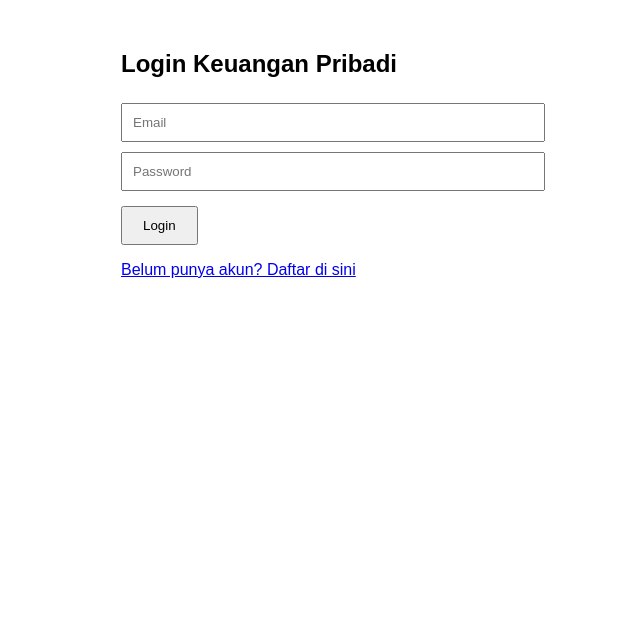
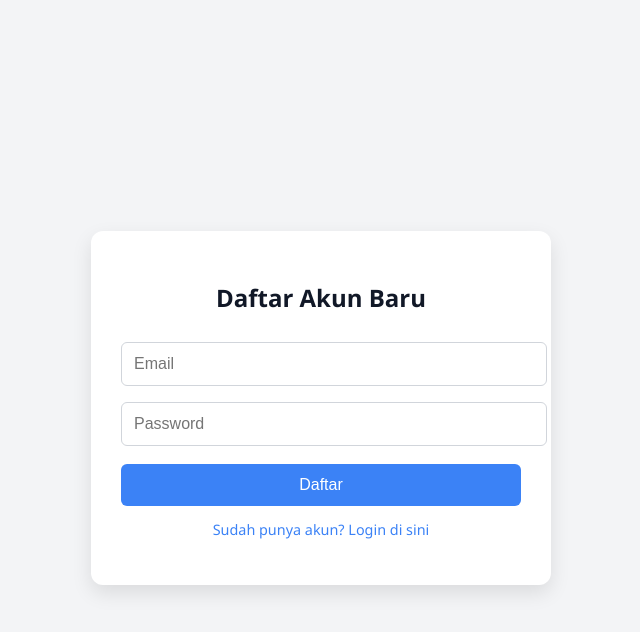
Before and after one commit to blnkpng/personal-budgeting, a plain HTML site: page index.html in a window 1280 px wide. Both pictures are taken after a click on the link "Belum punya akun? Daftar di sini". Shown: the whole page, without its empty margins (319-959 px from the left). Drawn offline with nearby package versions, Linux system fonts and the light colour scheme.

Commit message:
index.html

```diff
--- a/index.html
+++ b/index.html
@@ -1,55 +1,134 @@
 <!DOCTYPE html>
-<html>
+<html lang="id">
 <head>
   <meta charset="UTF-8" />
+  <meta name="viewport" content="width=device-width, initial-scale=1.0" />
   <title>Keuangan Pribadi - Login & Register</title>
   <script src="https://cdn.jsdelivr.net/npm/@supabase/supabase-js"></script>
   <style>
-    body { font-family: sans-serif; max-width: 400px; margin: auto; padding: 30px; }
-    input { width: 100%; margin: 5px 0; padding: 10px; }
-    button { padding: 10px 20px; margin-top: 10px; }
-    .hidden { display: none; }
+    body {
+      font-family: 'Segoe UI', sans-serif;
+      background: #f3f4f6;
+      display: flex;
+      align-items: center;
+      justify-content: center;
+      min-height: 100vh;
+    }
+
+    .card {
+      background: white;
+      padding: 30px;
+      border-radius: 12px;
+      box-shadow: 0 8px 20px rgba(0, 0, 0, 0.1);
+      width: 100%;
+      max-width: 400px;
+    }
+
+    h2 {
+      text-align: center;
+      margin-bottom: 20px;
+      color: #111827;
+    }
+
+    input {
+      width: 100%;
+      padding: 12px;
+      margin: 8px 0;
+      border: 1px solid #d1d5db;
+      border-radius: 6px;
+      font-size: 1rem;
+    }
+
+    button {
+      width: 100%;
+      padding: 12px;
+      background: #3b82f6;
+      color: white;
+      border: none;
+      border-radius: 6px;
+      cursor: pointer;
+      font-size: 1rem;
+      margin-top: 10px;
+    }
+
+    button:hover {
+      background: #2563eb;
+    }
+
+    .link {
+      text-align: center;
+      margin-top: 10px;
+      font-size: 0.9rem;
+    }
+
+    .link a {
+      color: #3b82f6;
+      text-decoration: none;
+    }
+
+    .link a:hover {
+      text-decoration: underline;
+    }
+
+    #message {
+      text-align: center;
+      margin-top: 15px;
+      color: #ef4444;
+    }
+
+    .hidden {
+      display: none;
+    }
   </style>
 </head>
 <body>
-
+  <div class="card">
     <h2 id="form-title">Login Keuangan Pribadi</h2>
 
-  <!-- Form Login -->
+    <!-- Login Form -->
     <div id="login-form">
-    <input type="email" id="login-email" placeholder="Email" />
-    <input type="password" id="login-password" placeholder="Password" />
+      <input type="email" id="login-email" placeholder="Email" required />
+      <input type="password" id="login-password" placeholder="Password" required />
       <button onclick="login()">Login</button>
+      <div class="link">
         <p><a href="#" onclick="toggleForm()">Belum punya akun? Daftar di sini</a></p>
       </div>
+    </div>
 
-  <!-- Form Register -->
+    <!-- Register Form -->
     <div id="register-form" class="hidden">
-    <input type="email" id="register-email" placeholder="Email" />
-    <input type="password" id="register-password" placeholder="Password" />
+      <input type="email" id="register-email" placeholder="Email" required />
+      <input type="password" id="register-password" placeholder="Password" required />
       <button onclick="register()">Daftar</button>
+      <div class="link">
         <p><a href="#" onclick="toggleForm()">Sudah punya akun? Login di sini</a></p>
+      </div>
     </div>
 
     <p id="message"></p>
+  </div>
 
   <script>
-    // GANTI DENGAN PUNYAMU
     const SUPABASE_URL = 'https://pjnprakzzgtdmtfbvief.supabase.co';
     const SUPABASE_KEY = 'eyJhbGciOiJIUzI1NiIsInR5cCI6IkpXVCJ9.eyJpc3MiOiJzdXBhYmFzZSIsInJlZiI6InBqbnByYWt6emd0ZG10ZmJ2aWVmIiwicm9sZSI6ImFub24iLCJpYXQiOjE3NTEzMDQ0OTAsImV4cCI6MjA2Njg4MDQ5MH0.DMH0x95tgtYUNsyVQIOVLy0xkW2h0x-a5kOvM7QTyE8';
-    const supabase = supabase.createClient(SUPABASE_URL, SUPABASE_KEY);
+
+    const { createClient } = supabase;
+    const db = createClient(SUPABASE_URL, SUPABASE_KEY);
 
     async function login() {
       const email = document.getElementById('login-email').value;
       const password = document.getElementById('login-password').value;
 
-      const { data, error } = await supabase.auth.signInWithPassword({ email, password });
+      const { data, error } = await db.auth.signInWithPassword({ email, password });
 
       if (error) {
         document.getElementById('message').innerText = "❌ " + error.message;
       } else {
-        document.getElementById('message').innerText = "✅ Login berhasil!";
-        window.location.href = "dashboard.html"; // Nanti kita buat halaman ini
+        document.getElementById('message').style.color = "#10b981"; // green
+        document.getElementById('message').innerText = "✅ Login berhasil! Mengarahkan...";
+        setTimeout(() => {
+          window.location.href = "dashboard.html"; // Ganti kalau dashboard beda
+        }, 1500);
       }
     }
 
@@ -57,12 +136,15 @@
       const email = document.getElementById('register-email').value;
       const password = document.getElementById('register-password').value;
 
-      const { data, error } = await supabase.auth.signUp({ email, password });
+      const { data, error } = await db.auth.signUp({ email, password });
 
       if (error) {
         document.getElementById('message').innerText = "❌ " + error.message;
       } else {
-        document.getElementById('message').innerText = "✅ Akun berhasil dibuat! Cek email untuk verifikasi.";
+        document.getElementById('message').style.color = "#10b981"; // green
+        document.getElementById('message').innerText = "✅ Akun berhasil dibuat! Silakan cek email untuk verifikasi.";
+        document.getElementById('register-email').value = "";
+        document.getElementById('register-password').value = "";
       }
     }
 
@@ -70,13 +152,15 @@
       const loginForm = document.getElementById('login-form');
       const registerForm = document.getElementById('register-form');
       const title = document.getElementById('form-title');
+      const message = document.getElementById('message');
 
       loginForm.classList.toggle('hidden');
       registerForm.classList.toggle('hidden');
-      title.innerText = loginForm.classList.contains('hidden') ? "Daftar Akun Baru" : "Login Keuangan Pribadi";
-      document.getElementById('message').innerText = '';
+      message.innerText = "";
+      title.innerText = loginForm.classList.contains('hidden')
+        ? "Daftar Akun Baru"
+        : "Login Keuangan Pribadi";
     }
   </script>
-
 </body>
 </html>
```
Lines whose indentation alone changed are shown as unchanged.
